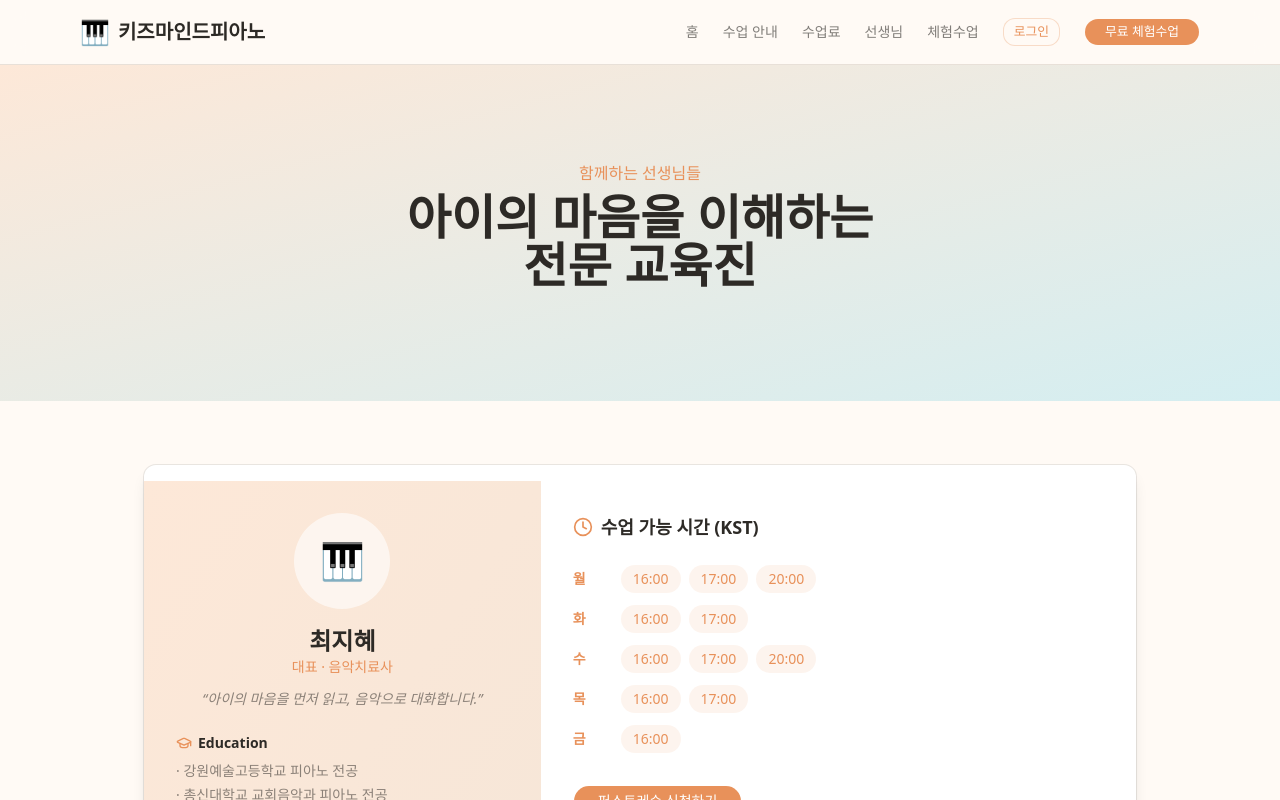
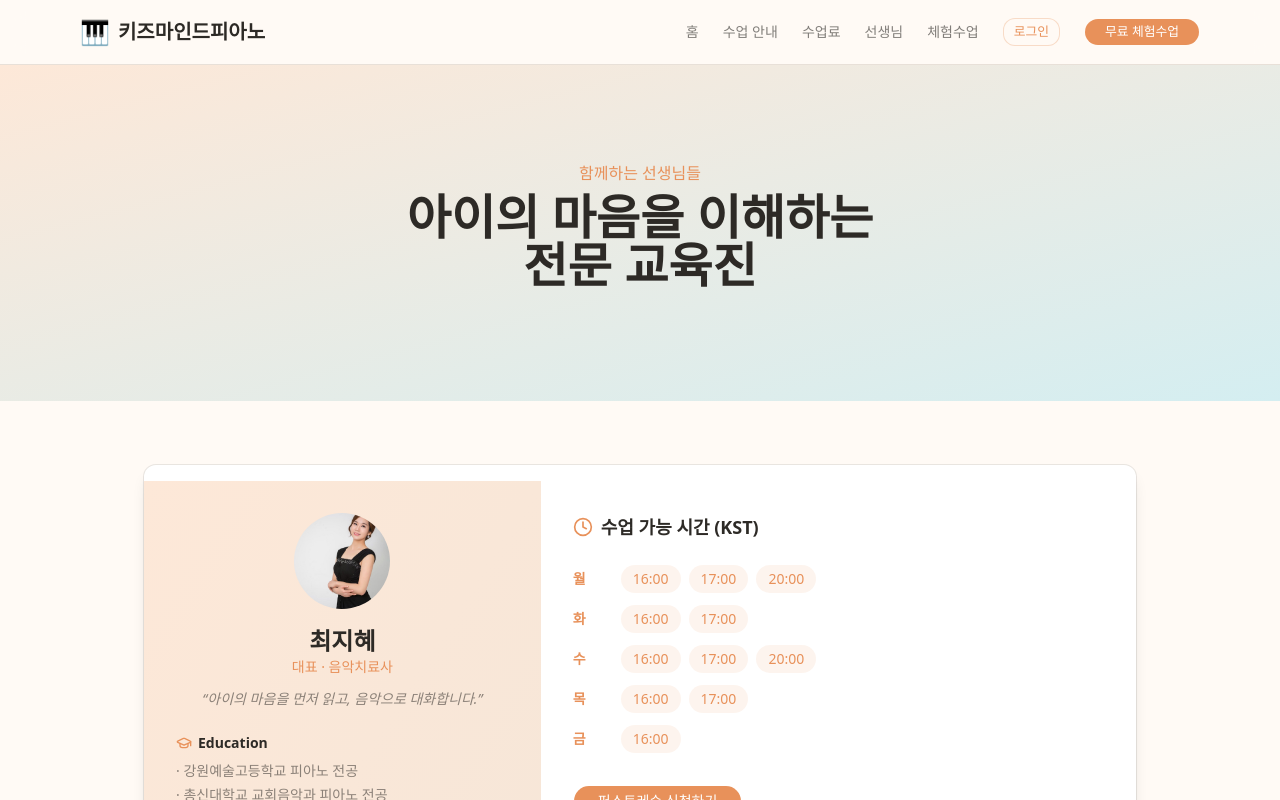
Before and after one commit to kidsmindpiano/kidsmindpiano-web, a Next.js app: page /teachers in a window 1280 px wide. Shown: the top 800 px of the page. Built offline with nearby package versions, Linux system fonts and the light colour scheme.

Commit message:
teachers: 최지혜 대표 프로필 사진 추가

```diff
--- a/src/app/teachers/page.tsx
+++ b/src/app/teachers/page.tsx
@@ -2,6 +2,7 @@
 
 import { motion } from "framer-motion";
 import { Clock, Award, BookOpen, GraduationCap } from "lucide-react";
+import Image from "next/image";
 import { Button } from "@/components/ui/button";
 import { Card, CardContent } from "@/components/ui/card";
 import { Badge } from "@/components/ui/badge";
@@ -11,6 +12,7 @@ const teachers = [
   {
     name: "최지혜",
     role: "대표 · 음악치료사",
+    image: "/teachers/jihye.jpg",
     quote: "아이의 마음을 먼저 읽고, 음악으로 대화합니다.",
     education: ["강원예술고등학교 피아노 전공", "총신대학교 교회음악과 피아노 전공", "평택대학원 음악치료 전공"],
     experience: ["온라인 피아노 레슨 5년+", "오프라인 피아노 레슨 8년+", "음악치료 임상 경험 1년", "12개국 학생 지도"],
@@ -24,6 +26,7 @@ const teachers = [
     ],
   },
   {
+    image: "",
     name: "김경서",
     role: "피아노 강사",
     quote: "탄탄한 기본기 위에 아이만의 음악을 만들어갑니다.",
@@ -39,6 +42,7 @@ const teachers = [
     ],
   },
   {
+    image: "",
     name: "안서희",
     role: "피아노 강사",
     quote: "음악을 통해 아이의 가능성을 발견합니다.",
@@ -74,8 +78,12 @@ export default function TeachersPage() {
               <CardContent className="p-0">
                 <div className="grid md:grid-cols-5">
                   <div className="md:col-span-2 bg-gradient-to-br from-[#FDE8D8] to-[#F5E6D8] p-8 flex flex-col justify-center">
-                    <div className="w-24 h-24 bg-white/60 rounded-full flex items-center justify-center mx-auto mb-4 text-4xl">
-                      🎹
+                    <div className="w-24 h-24 rounded-full overflow-hidden mx-auto mb-4">
+                      {t.image ? (
+                        <Image src={t.image} alt={t.name} width={96} height={96} className="w-full h-full object-cover" />
+                      ) : (
+                        <div className="w-full h-full bg-white/60 flex items-center justify-center text-4xl">🎹</div>
+                      )}
                     </div>
                     <h3 className="text-2xl font-bold text-center">{t.name}</h3>
                     <p className="text-sm text-primary text-center mb-3">{t.role}</p>
```
Also changed, not shown: public/teachers/jihye.jpg (added).
